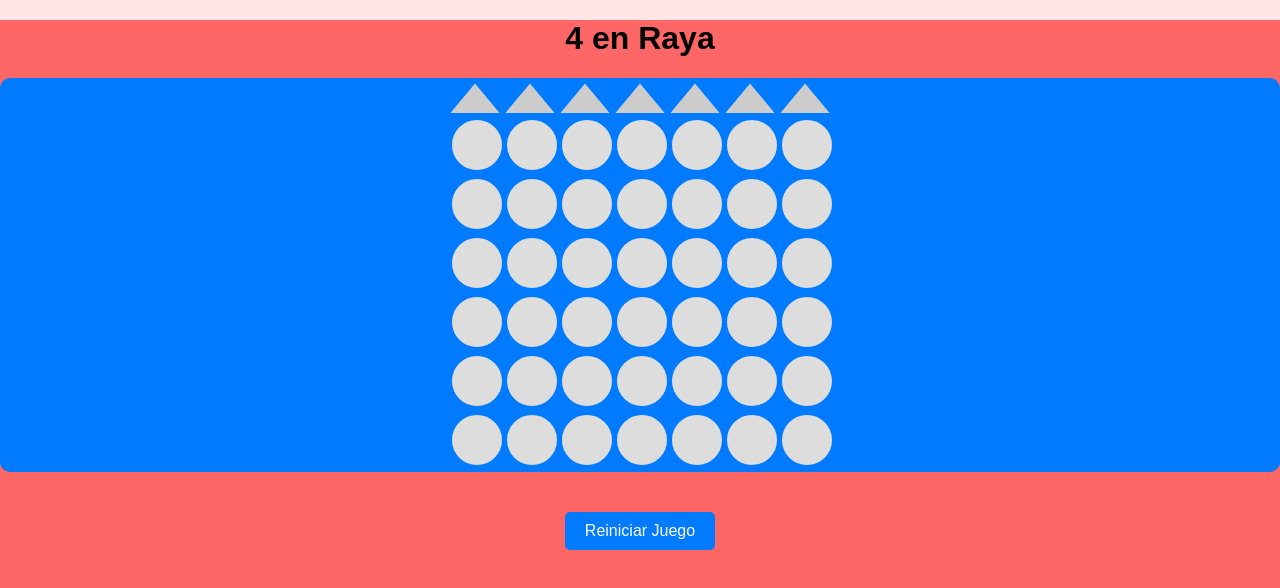
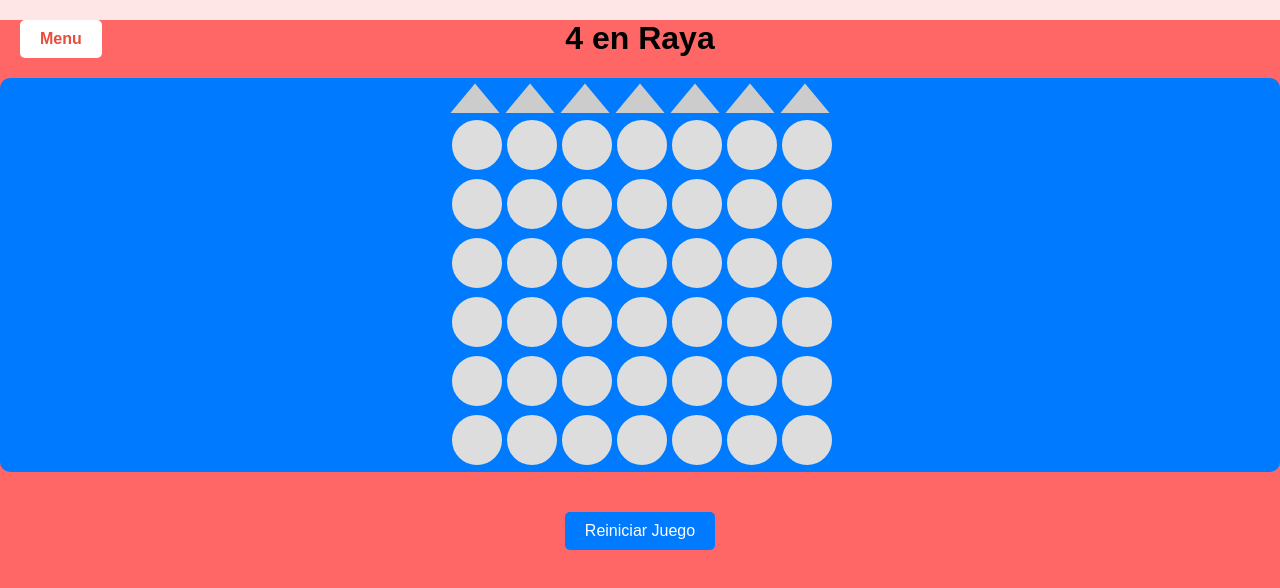
Before and after one commit to MarcUrquizu/Games, a plain HTML site: page 4enralla.html in a window 1280 px wide. Drawn offline with Linux system fonts and the light colour scheme.

Commit message:
Boton menu

```diff
--- a/4enralla.html
+++ b/4enralla.html
@@ -14,6 +14,20 @@
             background-color: #ffe6e6;
             transition: background-color 0.3s ease;
         }
+        .menu-button {
+      position: absolute;
+      top: 20px;
+      left: 20px;
+      background-color: #fff;
+      color: #e74c3c;
+      padding: 10px 20px;
+      border: none;
+      border-radius: 5px;
+      font-weight: bold;
+      cursor: pointer;
+      text-decoration: none;
+      z-index: 100;
+    }
         h1 {
             margin-top: 20px;
         }
@@ -78,6 +92,7 @@
     </style>
 </head>
 <body>
+    <a href="./index.html" class="menu-button">Menu</a>
     <h1>4 en Raya</h1>
     <div id="game-board"></div>
     <button id="reset">Reiniciar Juego</button>
```
Also changed, not shown: 3ratlla.html (+1 -1 lines), index.html (+1 -0 lines).
